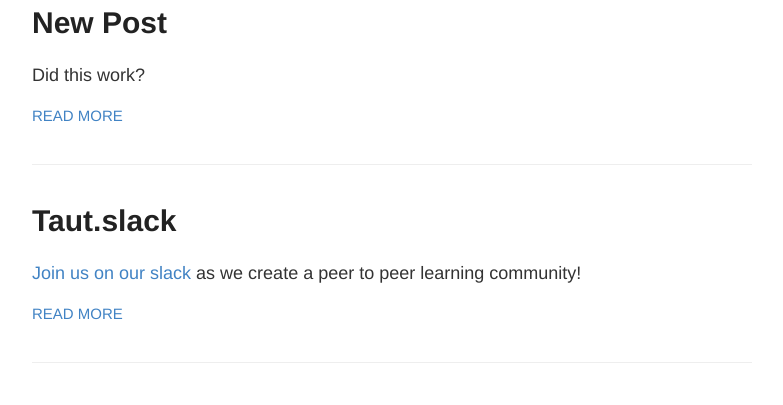
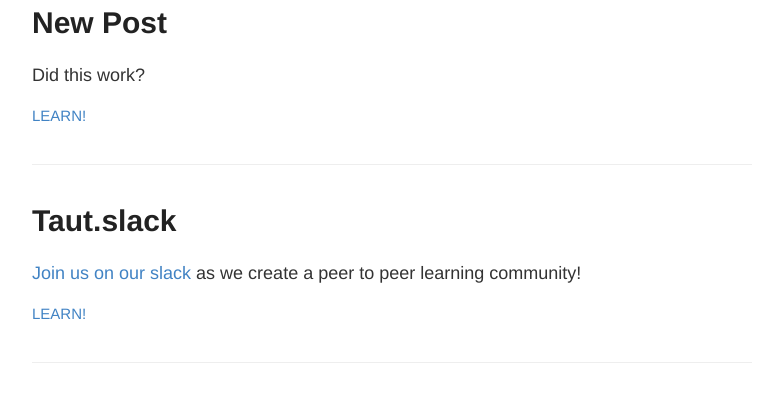
Before and after one commit to qst0/taut.tech, a Jekyll site: the page built from index.html, in a window 1280 px wide and 1400 px high. Shown: the part 266-671 px from the top of the window, without its empty margins (248-1031 px from the left). Built offline with Jekyll 4.4.1, drawn with Linux system fonts in a browser that asks for light colours; some of the changed text lies outside the part shown.

Commit message:
Update index.html

```diff
--- a/index.html
+++ b/index.html
@@ -13,7 +13,7 @@
         {{ post.excerpt }}
       </div>
 
-      <a href="{{ site.baseurl }}{{ post.url }}" class="read-more">Read More</a>
+      <a href="{{ site.baseurl }}{{ post.url }}" class="read-more">Learn!</a>
     </article>
   {% endfor %}
 </div>
```
